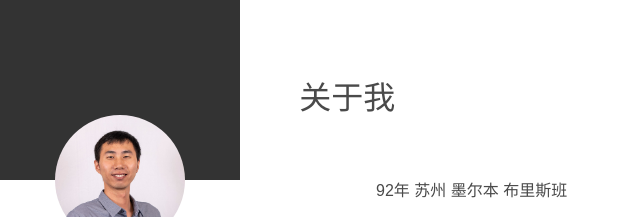
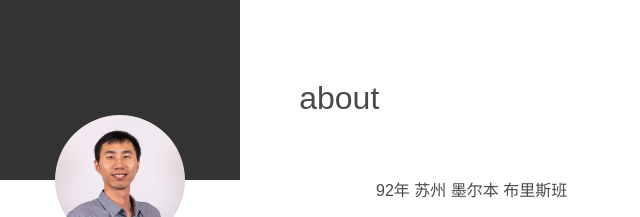
Before and after one commit to zhouchenhaocn/zhouchenhaocn.github.io, a plain HTML site: page about/index.html in a window 1280 px wide. Shown: the top 217 px of the page, 0-640 px from the left. Drawn offline with Linux system fonts and the light colour scheme; a small style sheet from the web is missing.

Commit message:
Site updated: 2021-10-11 22:16:35

```diff
--- a/about/index.html
+++ b/about/index.html
@@ -4,7 +4,7 @@
   <meta charset="UTF-8">
   <meta name="viewport" content="width=device-width, initial-scale=1.0">
   <meta http-equiv="X-UA-Compatible" content="ie=edge">
-  <title>关于我 | 周晨昊</title>
+  <title>about | 周晨昊</title>
 
 
 
@@ -83,7 +83,7 @@
             <div>
   <article class='ContentView'>
     <header class='PageTitle'>
-        <h1>关于我</h1>
+        <h1>about</h1>
     </header>
 
     <section>
```
